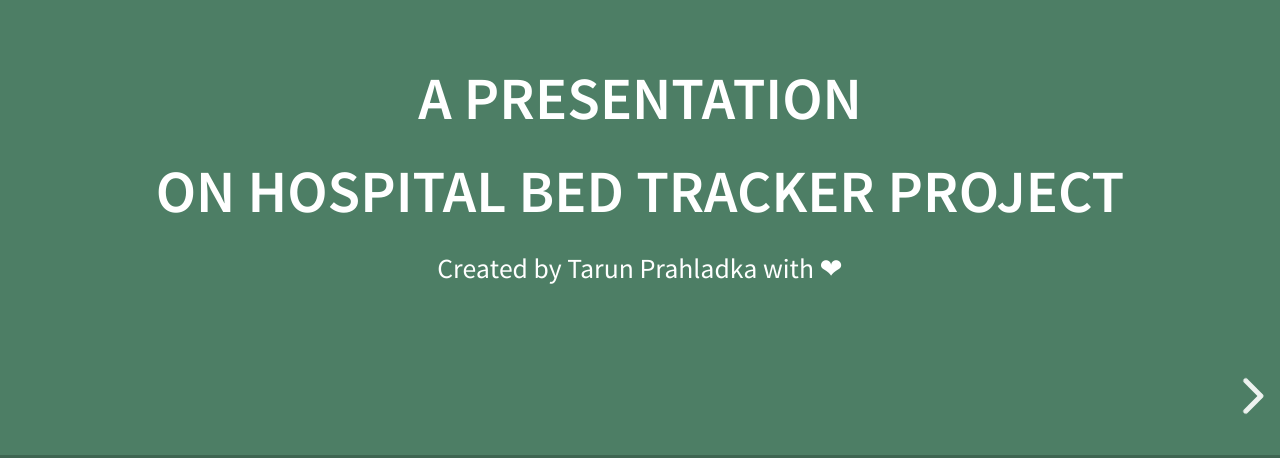
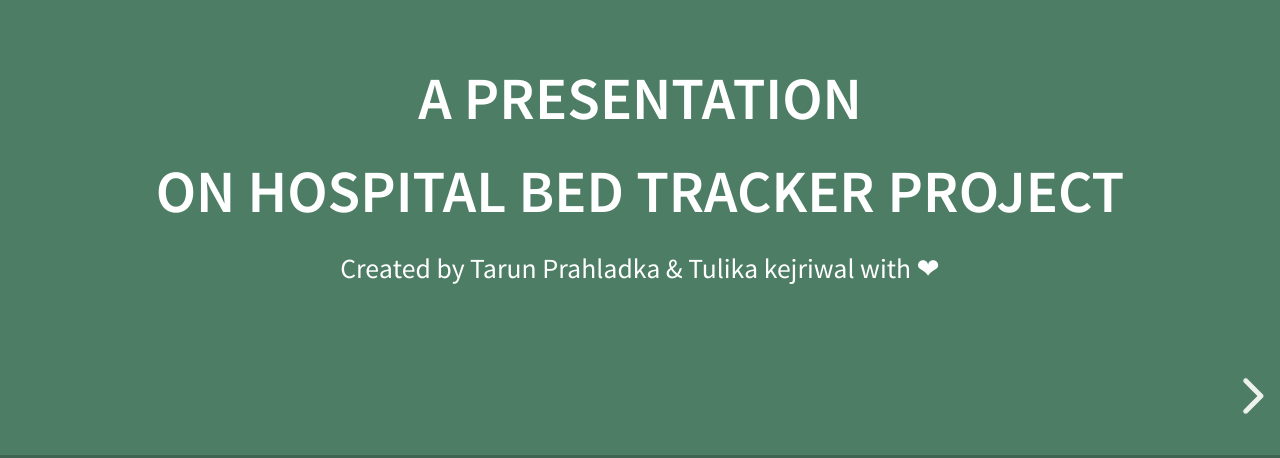
Before and after one commit to yashrajmishra/hospital-bed-presentation, a website: page index.html in a window 1280 px wide. Shown: the part 342-800 px from the top of the page. Drawn offline with Linux system fonts and the light colour scheme.

Commit message:
Update index.html

```diff
--- a/index.html
+++ b/index.html
@@ -36,7 +36,7 @@
 				<h3>A Presentation </h3>
 				<h3>On Hospital Bed Tracker Project</h3>
 				<p>
-					<small>Created by Tarun Prahladka
+					<small>Created by Tarun Prahladka & Tulika kejriwal
 						with ❤</small>
 				</p>
 			</section>
```
